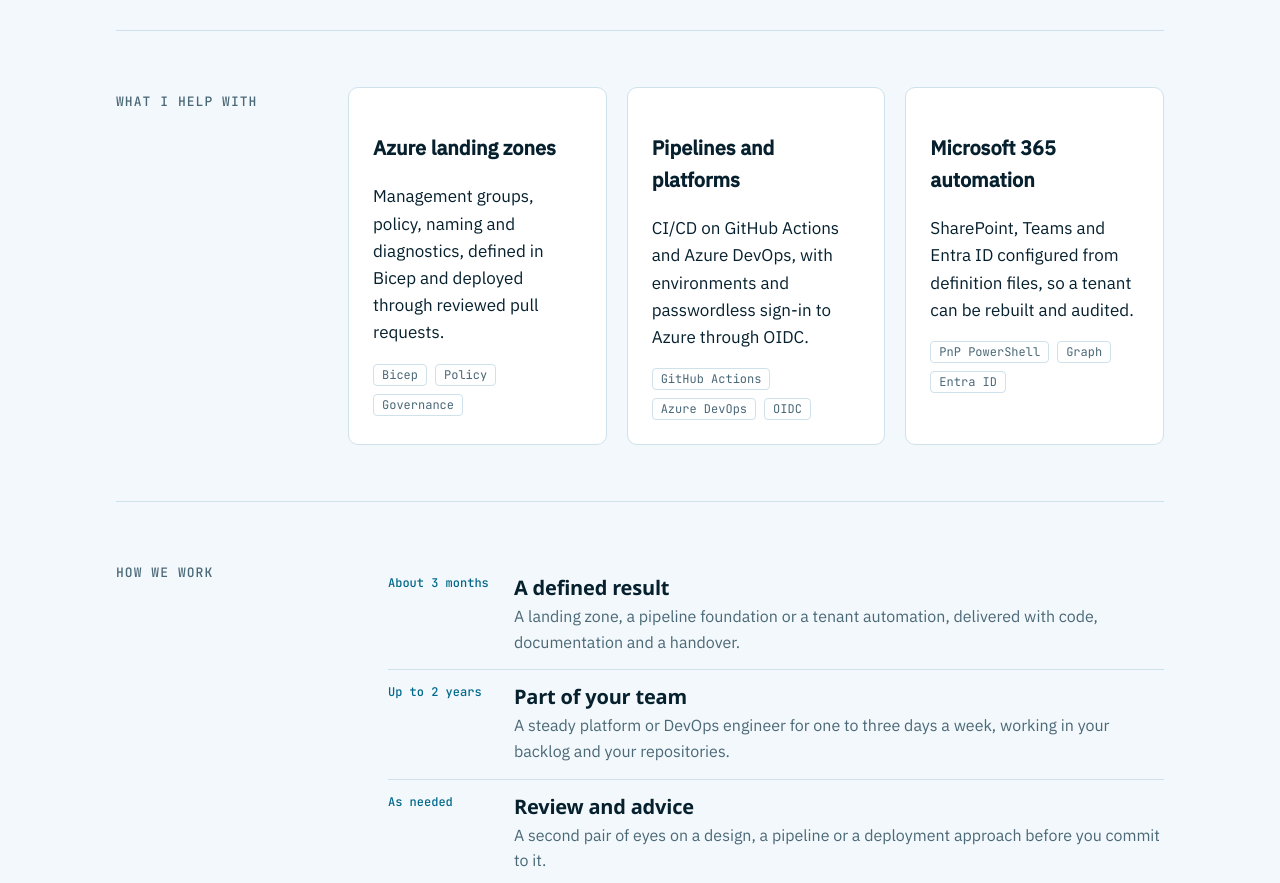
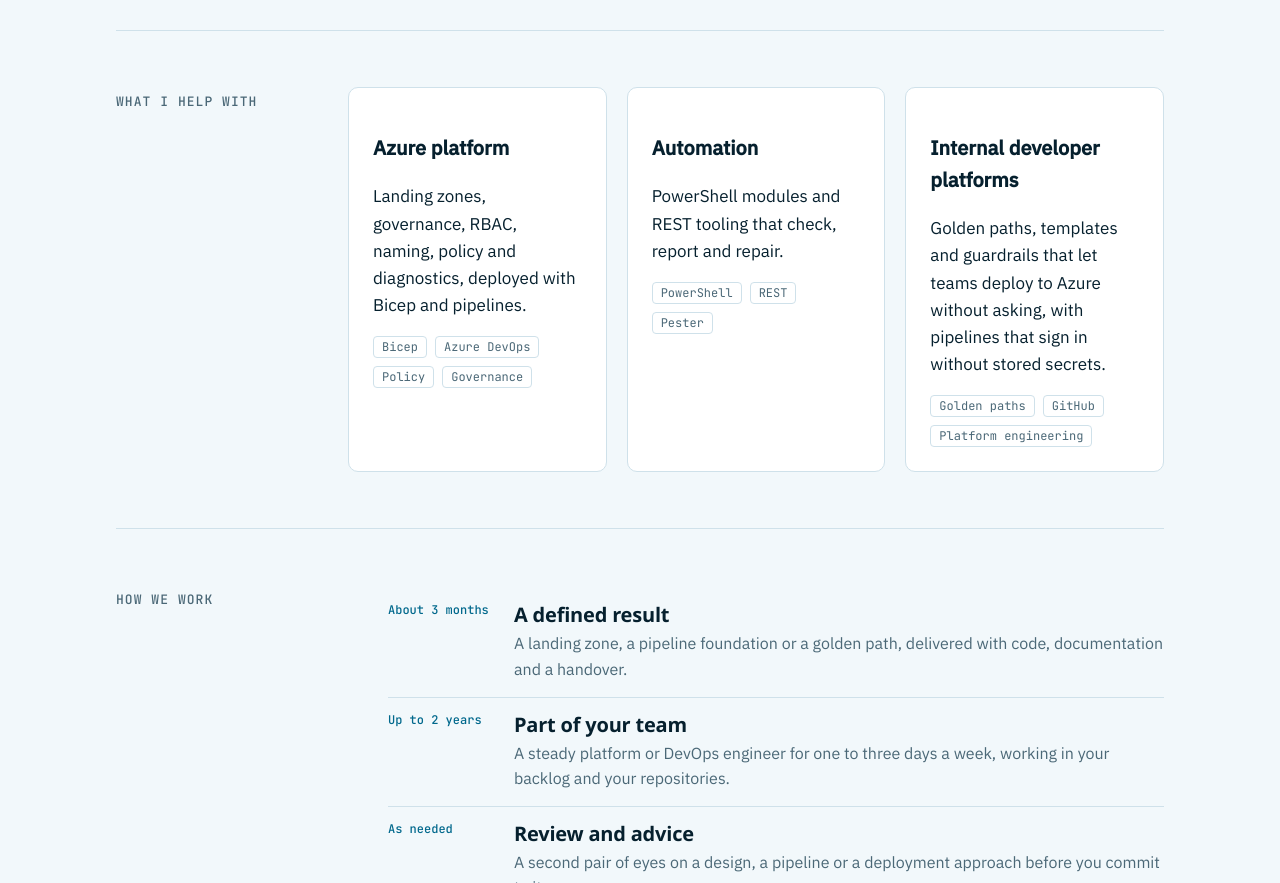
Before and after one commit to msc365/msc365.github.io, an Astro site: page /work-with-me in a window 1280 px wide. Shown: the part 480-1363 px from the top of the page. Built offline with nearby package versions, Linux system fonts and the light colour scheme; Astro itself is replaced by a stand-in of ours.

Commit message:
feat(work-with-me): align the help cards with the home page Work section
Show Azure platform, Automation and Internal developer platforms, and update the description and the 3-month example to match.

```diff
--- a/src/pages/work-with-me.astro
+++ b/src/pages/work-with-me.astro
@@ -1,7 +1,7 @@
 ---
 import Base from '../layouts/Base.astro';
 ---
-<Base title="Work with me" description="Martin Swinkels is a freelance DevOps engineer for Azure platforms, pipelines and Microsoft 365 automation, working remotely from Portugal.">
+<Base title="Work with me" description="Martin Swinkels is a freelance DevOps engineer for internal developer platforms, golden paths and Azure governance, working remotely from Portugal.">
   <div class="hero single">
     <div>
       <div class="eyebrow">Freelance &middot; 1 to 3 days a week &middot; Remote from Portugal</div>
@@ -14,9 +14,9 @@
     <div class="sec-head">
       <h2>What I help with</h2>
       <div class="work-grid">
-        <article><h3>Azure landing zones</h3><p>Management groups, policy, naming and diagnostics, defined in Bicep and deployed through reviewed pull requests.</p><div class="chips"><span>Bicep</span><span>Policy</span><span>Governance</span></div></article>
-        <article><h3>Pipelines and platforms</h3><p>CI/CD on GitHub Actions and Azure DevOps, with environments and passwordless sign-in to Azure through OIDC.</p><div class="chips"><span>GitHub Actions</span><span>Azure DevOps</span><span>OIDC</span></div></article>
-        <article><h3>Microsoft 365 automation</h3><p>SharePoint, Teams and Entra ID configured from definition files, so a tenant can be rebuilt and audited.</p><div class="chips"><span>PnP PowerShell</span><span>Graph</span><span>Entra ID</span></div></article>
+        <article><h3>Azure platform</h3><p>Landing zones, governance, RBAC, naming, policy and diagnostics, deployed with Bicep and pipelines.</p><div class="chips"><span>Bicep</span><span>Azure DevOps</span><span>Policy</span><span>Governance</span></div></article>
+        <article><h3>Automation</h3><p>PowerShell modules and REST tooling that check, report and repair.</p><div class="chips"><span>PowerShell</span><span>REST</span><span>Pester</span></div></article>
+        <article><h3>Internal developer platforms</h3><p>Golden paths, templates and guardrails that let teams deploy to Azure without asking, with pipelines that sign in without stored secrets.</p><div class="chips"><span>Golden paths</span><span>GitHub</span><span>Platform engineering</span></div></article>
       </div>
     </div>
   </section>
@@ -25,7 +25,7 @@
     <div class="sec-head">
       <h2>How we work</h2>
       <ul class="now">
-        <li><span class="tag">About 3 months</span><div><h3>A defined result</h3><p>A landing zone, a pipeline foundation or a tenant automation, delivered with code, documentation and a handover.</p></div></li>
+        <li><span class="tag">About 3 months</span><div><h3>A defined result</h3><p>A landing zone, a pipeline foundation or a golden path, delivered with code, documentation and a handover.</p></div></li>
         <li><span class="tag">Up to 2 years</span><div><h3>Part of your team</h3><p>A steady platform or DevOps engineer for one to three days a week, working in your backlog and your repositories.</p></div></li>
         <li><span class="tag">As needed</span><div><h3>Review and advice</h3><p>A second pair of eyes on a design, a pipeline or a deployment approach before you commit to it.</p></div></li>
       </ul>
```
